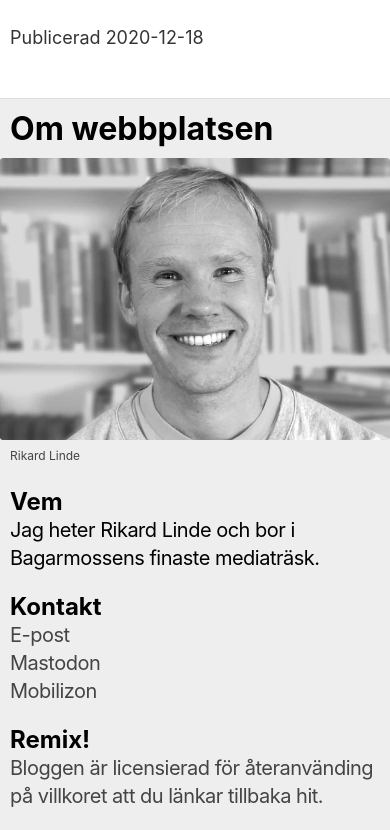
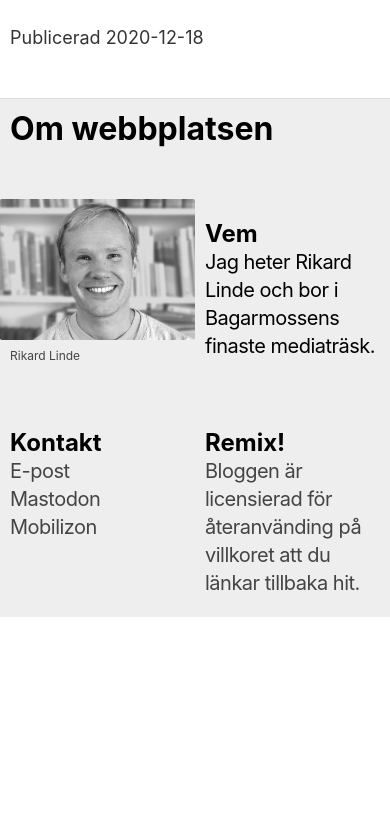
Before and after one commit to rikardlinde/udacity, a plain HTML site: page Personal Blog Website/index.html in a window 390 px wide. Shown: the part 2447-3277 px from the top of the page. After the commit the page ends 3064 px from the top, so only its background shows below. Drawn offline with Linux system fonts and the light colour scheme.

Commit message:
Update mobile.css

```diff
--- a/Personal Blog Website/css/mobile.css
+++ b/Personal Blog Website/css/mobile.css
@@ -122,8 +122,31 @@ time:before {
 /* FOOTER LAYOUT */
 
 footer {
+  display: grid;
+  grid-template-columns: 1fr 1fr;
+  grid-template-rows: 100px 1fr 1fr;
+  grid-template-areas:
+  "footer-title footer-title"
+  "portrait author"
+  "contact remix";
   background: #eee;
   border-top: 1px solid #ddd;
+}
+
+.about-the-site {
+  grid-area: footer-title;
+}
+.portrait {
+  grid-area: portrait;
+}
+.author {
+  grid-area: author;
+}
+.contact {
+  grid-area: contact;
+}
+.remix {
+  grid-area: remix;
 }
 
 .contact > ul {
```
